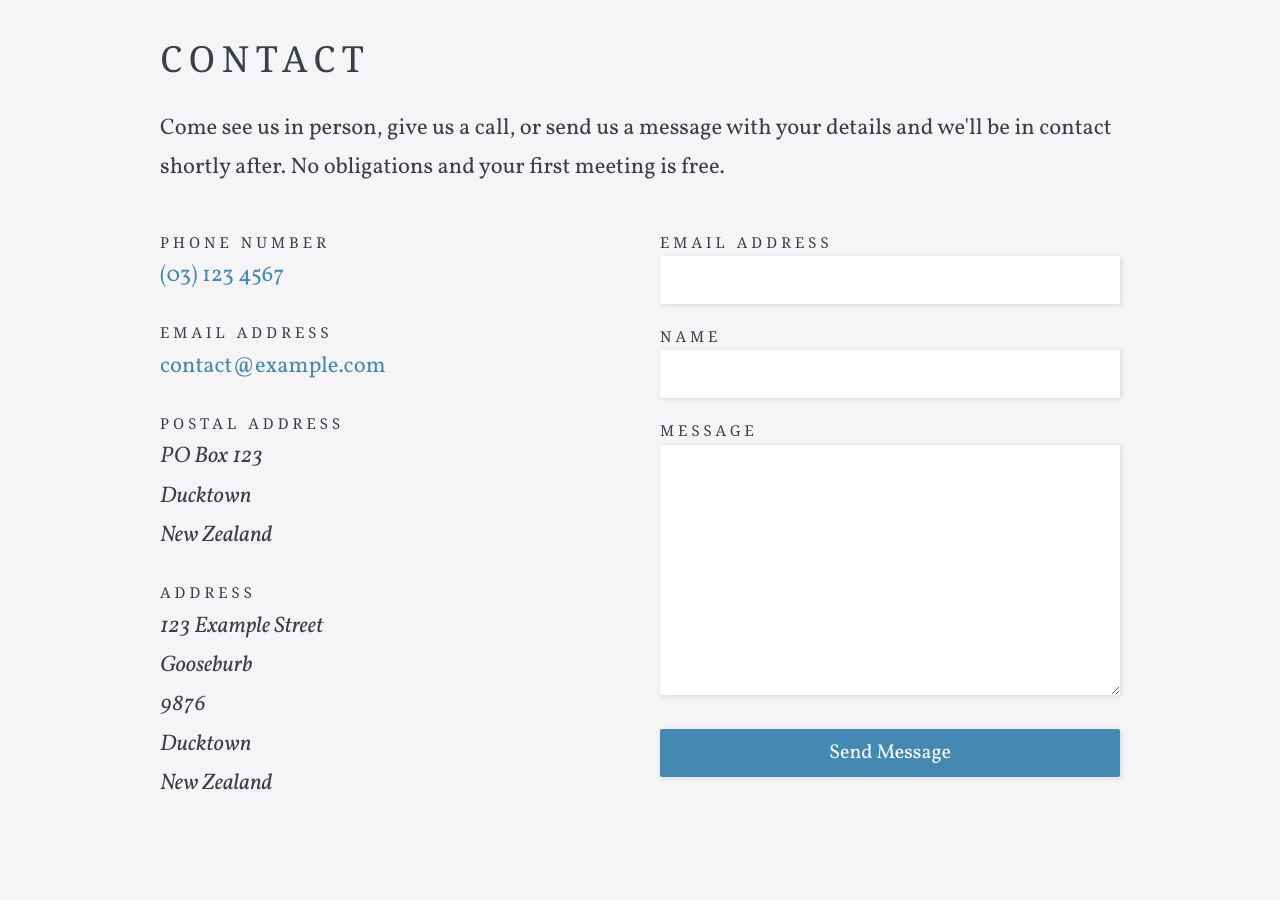
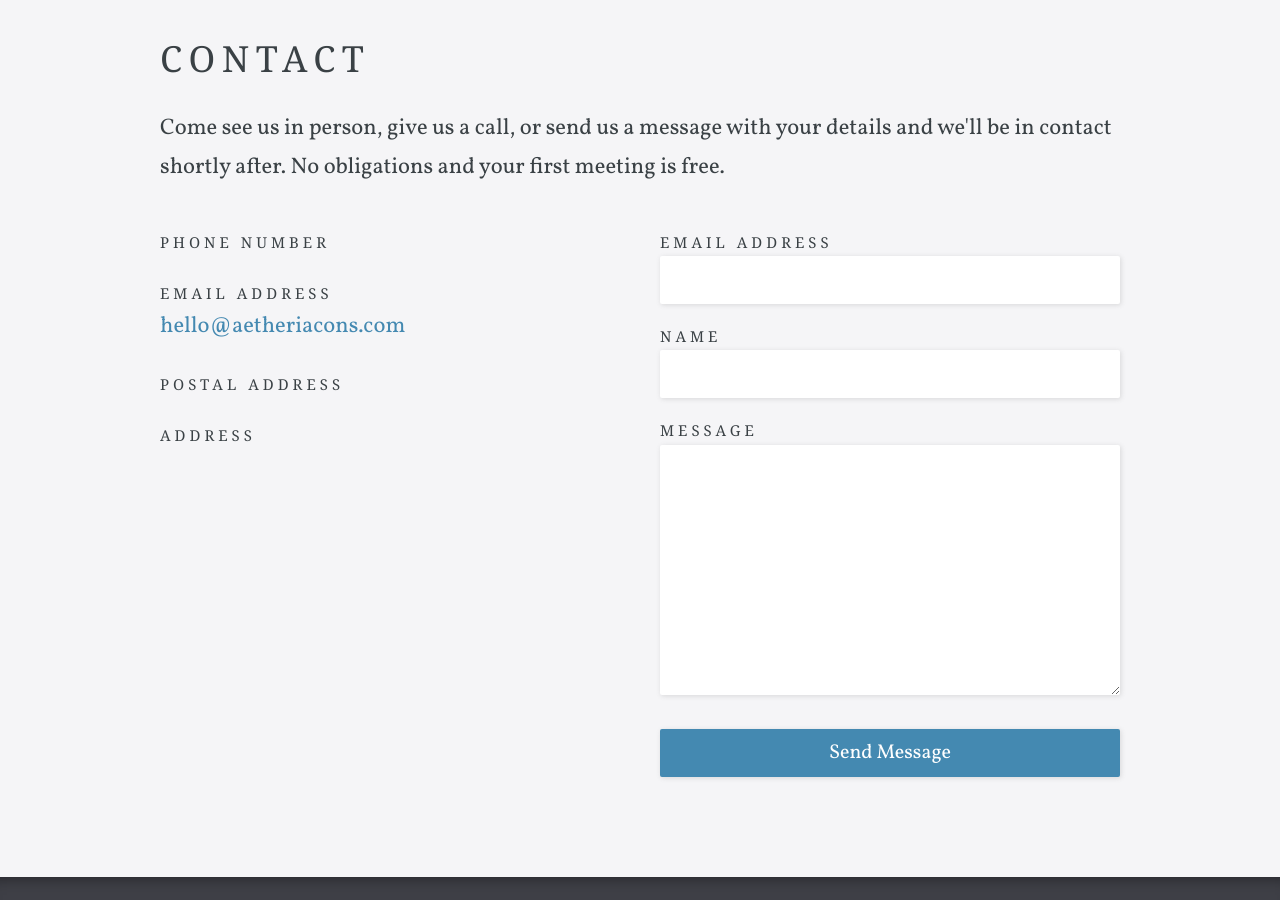
Before and after one commit to superlooper615/superlooper615.github.io, a Jekyll site: the page built from contact.html, in a window 1280 px wide and 900 px high, scrolled down 468 px. Built offline with Jekyll 4.4.1, drawn with Linux system fonts in a browser that asks for light colours; some web fonts are replaced.

Commit message:
remove contact info except email

```diff
--- a/_data/company.yml
+++ b/_data/company.yml
@@ -1,6 +1,3 @@
 title: Aetheria Consulting
 description: Working with people for over 50 years. Aetheria Consulting, LLC strives to excel for all clients in every situation.
-contact_email_address: contact@example.com
-phone: (03) 123 4567
-address: 123 Example Street, Gooseburb, 9876, Ducktown, New Zealand
-postal_address: PO Box 123, Ducktown, New Zealand
+contact_email_address: hello@aetheriacons.com
```
